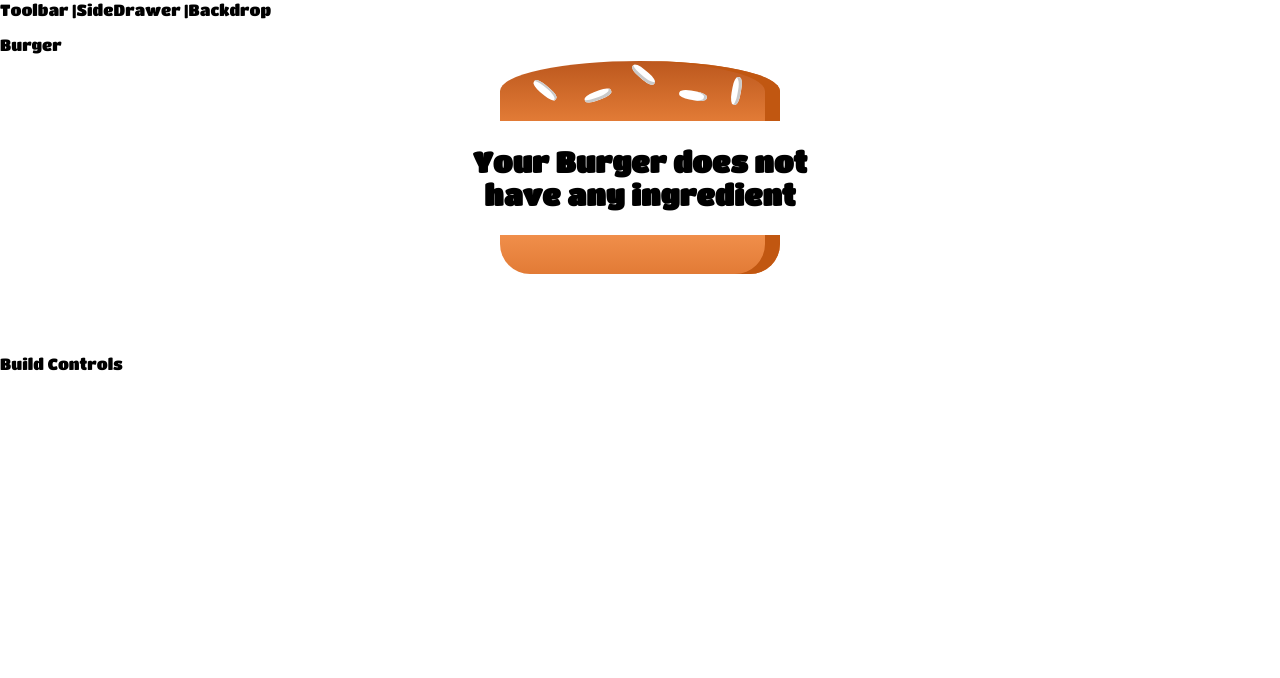
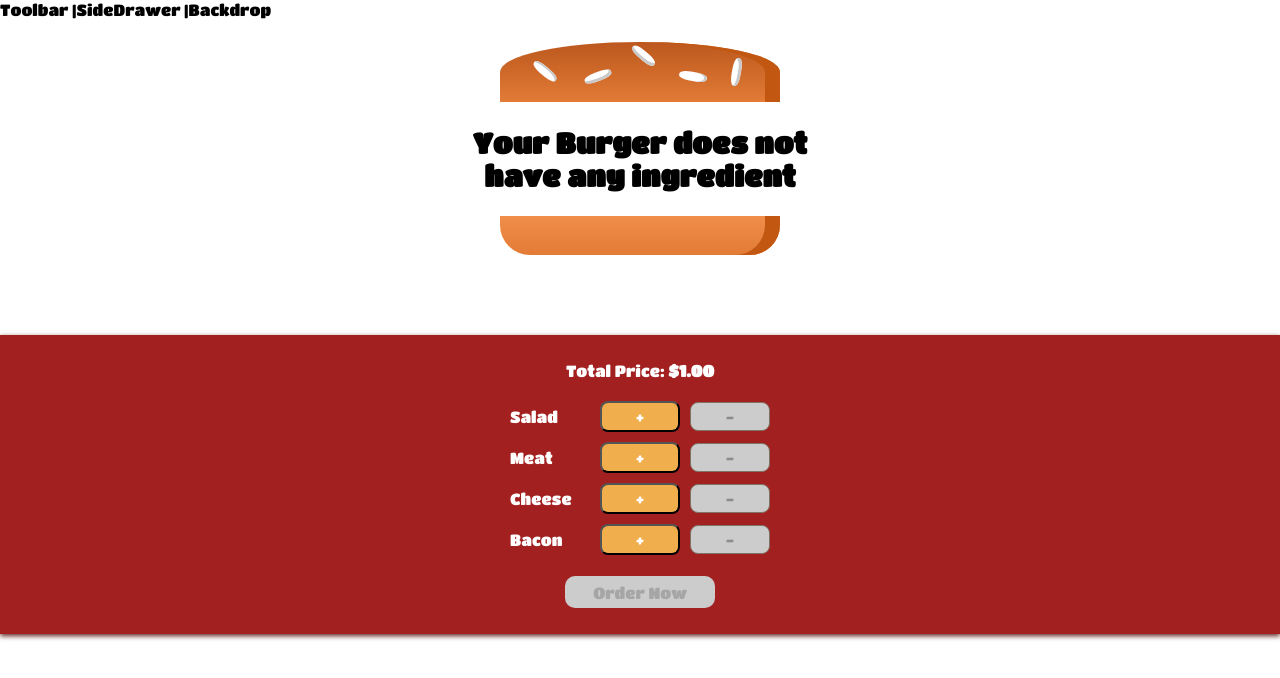
Before and after one commit to LuisSeringas/react-learning, a React (Create React App) app: page / in a window 1280 px wide. Shown: the top 678 px of the page. Built offline with nearby package versions, Linux system fonts and the light colour scheme.

Commit message:
add Ingredient Controls

```diff
--- /dev/null
+++ b/src/components/Layout/Burger/BuildControls/BuildControl/BuildControl.js
@@ -0,0 +1,20 @@
+import React from 'react';
+
+import Styles from './BuildControl.module.css';
+
+const BuildControl = (props) => (
+    <div className={Styles.BuildControl}>
+        <label>{props.label}</label>
+        <button onClick={props.addIngredientHandler} className={Styles.More}>
+            +
+        </button>
+        <button
+        onClick={props.removeIngredientHandler}
+        className={Styles.Less}
+        disabled={props.disabled}>
+            -
+        </button>
+    </div>
+);
+
+export default BuildControl;
--- /dev/null
+++ b/src/components/Layout/Burger/BuildControls/BuildControl/BuildControl.module.css
@@ -0,0 +1,60 @@
+.BuildControl {
+    display: flex;
+    justify-content: space-between;
+    align-items: center;
+    margin: 5px 0;
+}
+
+.BuildControl button {
+    display: block;
+    width: 80px;
+    font: inherit;
+    font-size: 90%;
+    color: white;
+    padding: 5px;
+    margin: 0 5px;
+    background-color:#e0301e;
+    border-radius: 8px ;
+    cursor: pointer;
+    outline: none;
+}
+
+.BuildControl button:disabled {
+    background-color: #cccccc;
+    border: 1px solid #7E7365;
+    color: #8c8c8c;
+    cursor: default;
+}
+
+.BuildControl button:hover:disabled {
+    background-color: #e5e5e5;
+    color: #ccc;
+    cursor: not-allowed;
+}
+
+.BuildControl .Less {
+    background-color: #f7d199;
+    color: white;
+}
+
+.BuildControl .More {
+    background-color: 	#f1ae4c;
+    color: white;
+}
+
+.BuildControl .Less:hover, .BuildControl .Less:active {
+    background-color: #fbe8cc;
+    color: white;
+}
+
+.BuildControl .More:hover,.BuildControl .More:active {
+    background-color: #f5c57f;
+    color: white;
+}
+
+.BuildControl label {
+    display: block;
+    font: inherit;
+    padding: 5px 5px;
+    width: 80px;
+}
--- /dev/null
+++ b/src/components/Layout/Burger/BuildControls/BuildControls.js
@@ -0,0 +1,40 @@
+import React from 'react';
+
+import Style from './BuildControls.module.css';
+import BurgerIngredientTypes from '../BurgerIngredient/BurgerIngredientTypes';
+import BuildControl from './BuildControl/BuildControl';
+
+const BuildControls = (props) => {
+    const controls = [
+        { label: 'Salad', type: BurgerIngredientTypes.SALAD },
+        { label: 'Meat', type: BurgerIngredientTypes.MEAT },
+        { label: 'Cheese', type: BurgerIngredientTypes.CHEESE },
+        { label: 'Bacon', type: BurgerIngredientTypes.BACON },
+    ];
+
+    const controlsList = controls.map((control, index) => (
+        <BuildControl
+            key={control.label + index}
+            label={control.label}
+            addIngredientHandler={() =>
+                props.addIngredientHandler(control.type)
+            }
+            removeIngredientHandler={() =>
+                props.removeIngredientHandler(control.type)
+            }
+            disabled={props.disableControls[control.type]}
+        />
+    ));
+
+    return (
+        <div className={Style.BuildControls}>
+            <p>
+                Total Price: <strong>${props.totalPrice.toFixed(2)}</strong>
+            </p>
+            {controlsList}
+            <button className={Style.OrderButton} disabled={!props.isPurchasable}>Order Now</button>
+        </div>
+    );
+};
+
+export default BuildControls;
--- /dev/null
+++ b/src/components/Layout/Burger/BuildControls/BuildControls.module.css
@@ -0,0 +1,79 @@
+.BuildControls {
+    width: 100%;
+    margin: auto;
+    padding: 10px 0;
+    display: flex;
+    flex-flow: column;
+    align-items: center;
+    background-color: #a32020;
+    color: white;
+    box-shadow: 0 2px 5px #602320 ;
+}
+
+.OrderButton {
+    margin: 16px 0;
+    font: inherit;
+    width: 150px;
+    height: 32px;
+    background-color:#f5a700;
+    border: 1px solid #f5a700;
+    color: whitesmoke;
+    border-radius: 10px;
+    cursor: pointer;
+}
+
+.OrderButton:disabled {
+    background-color: #cccccc;
+    border: 2px solid #cccccc;
+    color: #a6a6a6;
+    cursor: default;
+}
+
+.OrderButton:hover:disabled {
+    background-color: #e5e5e5;
+    border: 2px solid #e5e5e5;
+    color: #ccc;
+    cursor: not-allowed;
+}
+
+.OrderButton:not(:disabled) {
+    animation: enable 0.3s linear;
+}
+
+.OrderButton:hover:not(:disabled) {
+    animation: shake 0.5s linear
+}
+
+@keyframes enable {
+    0% {
+        transform: scale(1);
+    }
+    60% {
+        transform: scale(1.1);
+    }
+    100% {
+        transform: scale(1);
+    }
+}
+
+@keyframes shake {
+    0% {
+        transform: rotate(-14deg);
+    }
+    20% {
+        transform: rotate(14deg);
+    }
+    40% {
+        transform: rotate(7deg);
+    }
+    60% {
+        transform: rotate(-7deg);
+    }
+    80% {
+        transform: rotate(3deg);
+    }
+    100% {
+        transform: rotate(0deg);
+    }
+
+}
--- a/src/components/Layout/Burger/Burger.js
+++ b/src/components/Layout/Burger/Burger.js
@@ -19,8 +19,6 @@ const Burger = (props) => {
         []
     );
 
-    console.log(list); //push at the end unshift at beginning
-
     if (list.length === 0) {
         list = (<h2>Your Burger does not have any ingredient</h2>)
     }
--- a/src/components/Layout/Burger/BurgerIngredient/BurgerIngredientTypes.js
+++ b/src/components/Layout/Burger/BurgerIngredient/BurgerIngredientTypes.js
@@ -28,21 +28,27 @@ const BurgerIngredientTypes = {
     properties: {
         topBread: {
             representation: topBread,
+            price: 0.5,
         },
         bottomBread: {
             representation: bottomBread,
+            price: 0.5,
         },
         meat: {
             representation: meat,
+            price: 2.4,
         },
         cheese: {
             representation: cheese,
+            price: 1.3,
         },
         bacon: {
             representation: bacon,
+            price: 1.3,
         },
         salad: {
             representation: salad,
+            price: 1.3,
         },
     },
 };
--- a/src/containers/BurgerBuilder/BurgerBuilder.js
+++ b/src/containers/BurgerBuilder/BurgerBuilder.js
@@ -2,8 +2,15 @@ import React, { Component } from 'react';
 
 import Aux from '../../hoc/aux';
 import Burger from '../../components/Layout/Burger/Burger';
+import BuildControls from '../../components/Layout/Burger/BuildControls/BuildControls';
+import BurgerIngredientTypes from '../../components/Layout/Burger/BurgerIngredient/BurgerIngredientTypes';
 
 class BurgerBuilder extends Component {
+    constructor(props) {
+        super(props);
+        console.log('[BurgerBuilder.js] Constructor');
+    }
+
     state = {
         ingredients: {
             salad: 0,
@@ -11,13 +18,117 @@ class BurgerBuilder extends Component {
             cheese: 0,
             meat: 0,
         },
+        totalPrice:
+            BurgerIngredientTypes.properties['topBread'].price +
+            BurgerIngredientTypes.properties['bottomBread'].price,
+        purchasable: false,
     };
+
+    static getDerivedStateFromProps() {
+        console.log('[BurgerBuilder.js] getDerivedStateFromProps');
+        return null;
+    }
+
+    componentDidMount() {
+        console.log('[BurguerBuilder.js] ComponentDidMount');
+    }
+
+    componentDidUpdate() {
+        console.log('[BurguerBuilder.js] ComponentDidUpdate');
+    }
+
+    updatePurchaseState = (updatedIngredients) => {
+        const totalIngredients = Object.keys(updatedIngredients).reduce(
+            (sum, ingredient) => {
+                sum = sum + updatedIngredients[ingredient];
+                return sum;
+            },
+            0
+        );
+
+        this.setState({ purchasable: totalIngredients > 0 });
+    };
+
+    addIngredientHandler = (type) => {
+        console.log(
+            '-----------------------------------------------------------'
+        );
+
+        /*         this.setState((prevState, props) => {
+            const updatedIngredients = {
+                ...prevState.ingredients,
+            };
+
+            updatedIngredients[type] = prevState.ingredients[type] + 1;
+
+            const totalPrice =
+                prevState.totalPrice +
+                BurgerIngredientTypes.properties[type].price;
+
+            return { ingredients: updatedIngredients, totalPrice: totalPrice };
+        });
+ */
+        const updatedIngredients = {
+            ...this.state.ingredients,
+        };
+
+        updatedIngredients[type] = updatedIngredients[type] + 1;
+
+        const totalPrice =
+            this.state.totalPrice +
+            BurgerIngredientTypes.properties[type].price;
+
+        this.setState({
+            ingredients: updatedIngredients,
+            totalPrice: totalPrice,
+        });
+
+        this.updatePurchaseState(updatedIngredients);
+    };
+
+    removeIngredientHandler = (type) => {
+
+        const updatedIngredients = {
+            ...this.state.ingredients,
+        };
+
+        if (updatedIngredients[type] <= 0) {
+            return;
+        }
+
+        updatedIngredients[type] = this.state.ingredients[type] - 1;
+
+        const totalPrice =
+            this.state.totalPrice -
+            BurgerIngredientTypes.properties[type].price;
+
+        this.setState({
+            ingredients: updatedIngredients,
+            totalPrice: totalPrice,
+        });
+
+        this.updatePurchaseState(updatedIngredients);
+    };
+
     render() {
+        const disableInfo = {
+            ...this.state.ingredients,
+        };
+
+        for (let key in disableInfo) {
+            disableInfo[key] = disableInfo[key] <= 0;
+        }
+
         return (
             <Aux>
-                <div>Burger</div>
                 <Burger ingredients={this.state.ingredients} />
-                <div>Build Controls</div>
+                <BuildControls
+                    totalPrice={this.state.totalPrice}
+                    addIngredientHandler={this.addIngredientHandler}
+                    removeIngredientHandler={this.removeIngredientHandler}
+                    disableControls={disableInfo}
+                    isPurchasable={this.state.purchasable}
+                />
             </Aux>
         );
     }
```
